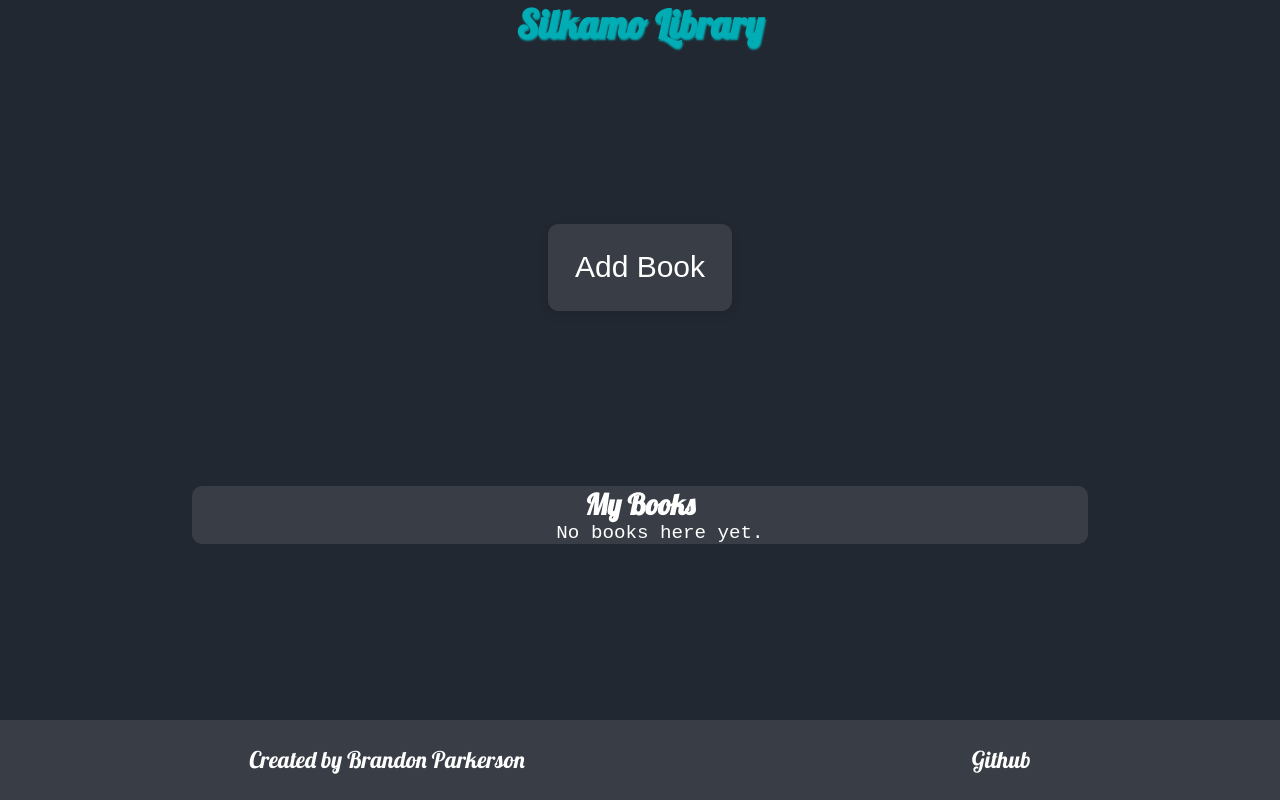
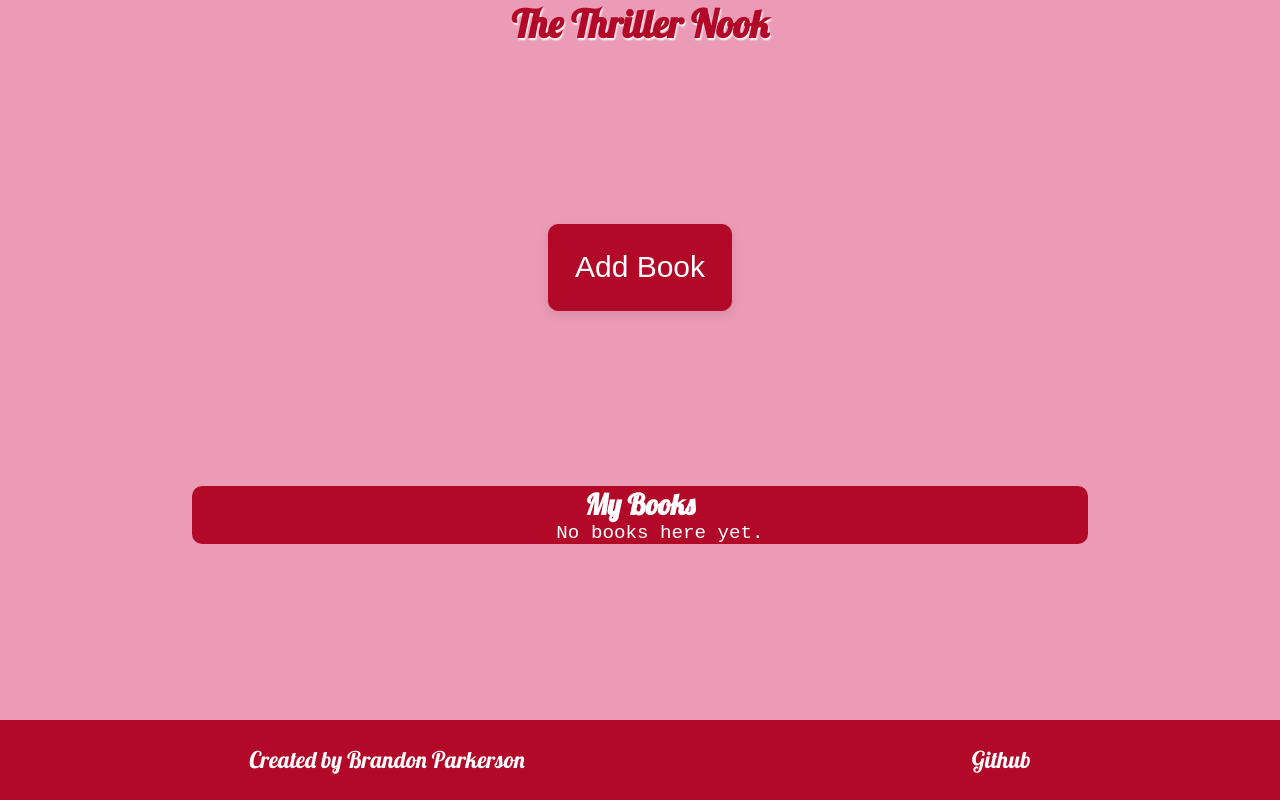
Before and after one commit to brandon-parkerson/silkamo-library, a React (Vite) app: page / in a window 1280 px wide. Built offline with nearby package versions, Linux system fonts and the light colour scheme.

Commit message:
style: petra beautify

```diff
--- a/src/App.css
+++ b/src/App.css
@@ -1,10 +1,10 @@
 :root {
-  --main-bg-color: #222831;
-  --container-color: #393E46;
+  --main-bg-color: rgb(235, 155, 181);
+  --container-color: rgb(179, 9, 40);
   --blue: #00ADB5;
   --edit-btn-hover-color: #15c6cf;
   --delete-btn-hover-color: rgb(238, 108, 108);
-  --delete-btn-color: rgb(238, 80, 80);
+  --delete-btn-color: white;
 }
 .lobster-regular {
   font-family: "Lobster", serif;
@@ -31,8 +31,8 @@
 }
 
 h1 {
-  color: var(--blue);
-  text-shadow: 1px 2px 2px var(--blue);
+  color: var(--container-color);
+  text-shadow: 1px 2px 2px white;
 
 }
 
@@ -80,6 +80,10 @@ input:focus {
   border-bottom: 2px solid var(--blue);
 }
 
+input::placeholder {
+  color: rgb(175, 173, 173);
+}
+
 .cancel-btn {
   border: 1px solid var(--delete-btn-color);
   background: transparent;
@@ -94,8 +98,8 @@ input:focus {
 }
 
 .done-btn {
-  border: 1px solid var(--blue);
-  color: var(--blue);
+  border: 1px solid white;
+  color: white;
   background: transparent;
   transition: background-color .2s;
   border-radius: 3px;
@@ -184,7 +188,7 @@ li {
 }
 
 .delete-btn {
-  border: 1px solid rgb(238, 80, 80);
+  border: 1px solid white;
   background: transparent;
   color: var(--delete-btn-color);
   border-radius: 5px;
--- a/src/App.jsx
+++ b/src/App.jsx
@@ -82,7 +82,7 @@ function App() {
   return (
     <div className='app-container'>
       <div className="title-container">
-        <h1>Silkamo Library</h1>
+        <h1>The Thriller Nook</h1>
       </div>
 
       <button className='add-btn' onClick={() => setShowForm(true)}>Add Book</button>
```
